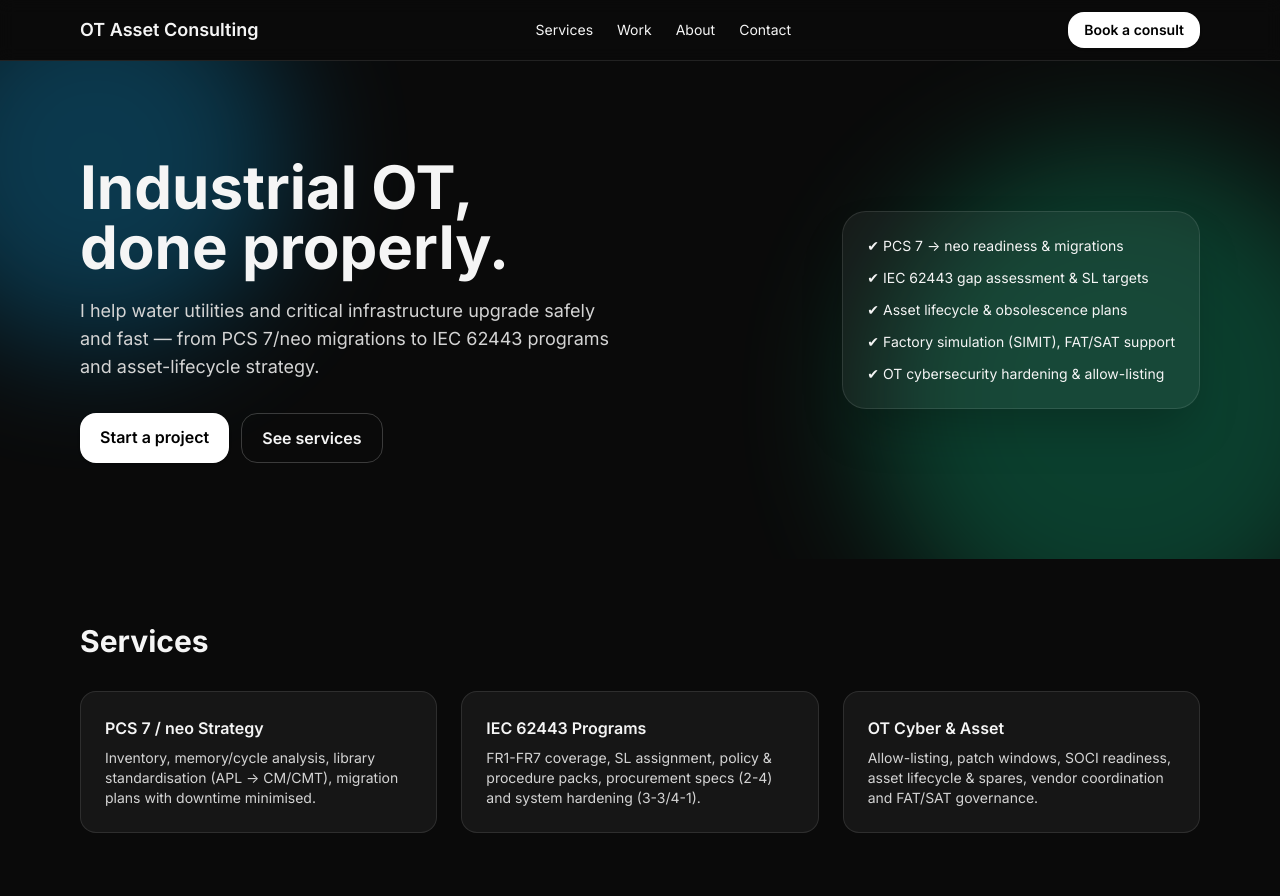
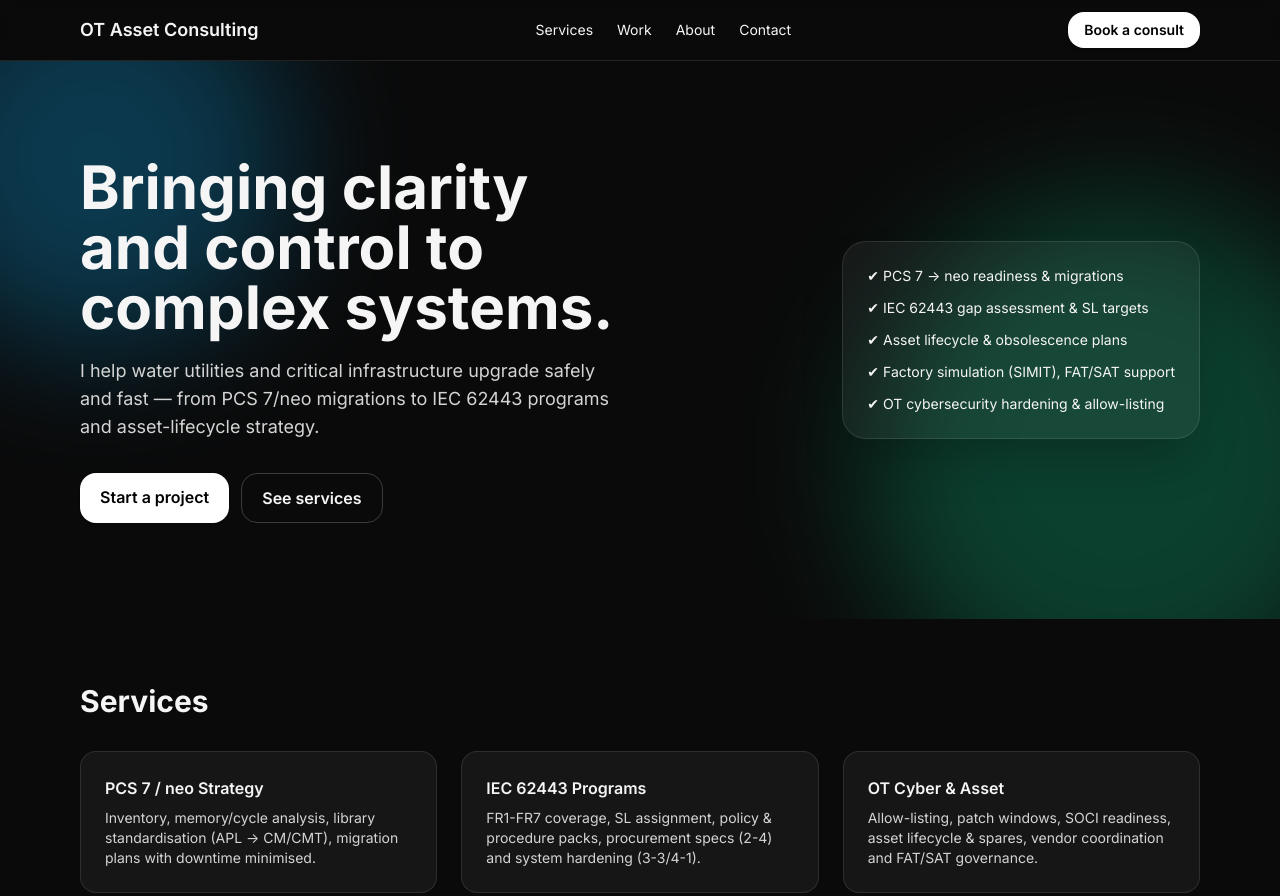
Before and after one commit to shadr00/shadr00.github.io, a plain HTML site: page index.html in a window 1280 px wide. Shown: the top 896 px of the page. Drawn offline with nearby package versions, Linux system fonts and the light colour scheme.

Commit message:
Update index.html
update to Bringing clarity and control to complex systems

```diff
--- a/index.html
+++ b/index.html
@@ -39,7 +39,7 @@
     </div>
     <div class="max-w-6xl mx-auto px-4 py-16 md:py-24 grid md:grid-cols-2 gap-8 items-center">
       <div>
-        <h1 class="text-4xl md:text-6xl font-bold leading-tight">Industrial OT, done properly.</h1>
+        <h1 class="text-4xl md:text-6xl font-bold leading-tight">Bringing clarity and control to complex systems.</h1>
         <p class="mt-5 text-neutral-300 text-lg">I help water utilities and critical infrastructure upgrade safely and fast — from PCS 7/neo migrations to IEC 62443 programs and asset-lifecycle strategy.</p>
         <div class="mt-8 flex gap-3">
           <a href="#contact" class="rounded-2xl bg-white text-black px-5 py-3 font-semibold shadow">Start a project</a>
```
